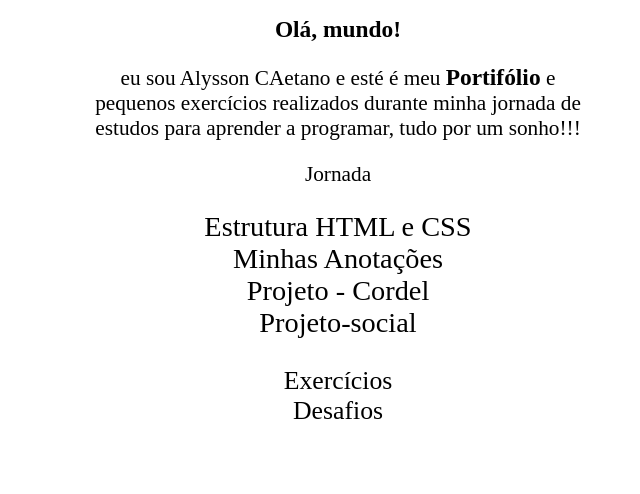
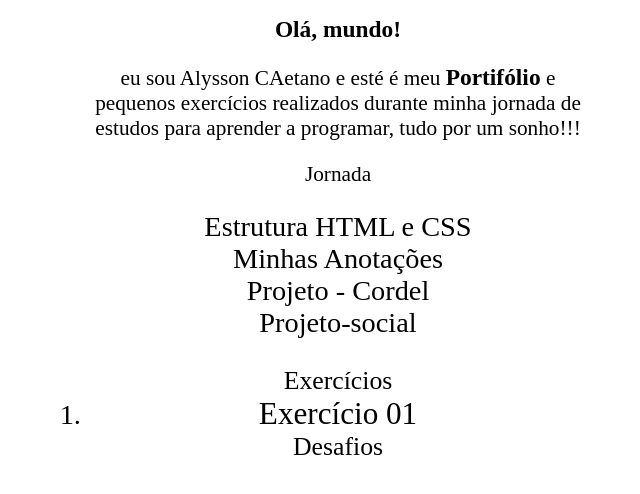
Before and after one commit to ProgCaetano/html-css, a plain HTML site: page index.html in a window 1280 px wide. Shown: the whole page, without its empty margins (302-942 px from the left). Drawn offline with Linux system fonts and the light colour scheme.

Commit message:
att capa

```diff
--- a/index.html
+++ b/index.html
@@ -26,6 +26,9 @@
             <br>
 
             <li>Exercícios</li>
+                <ol>
+                    <li ><a href="Exercicios/ex001/index.html" target="_blank" rel="noopener noreferrer">Exercício 01</a></li>
+                </ol>
             <li>Desafios</li>
 
         </ul>
```
